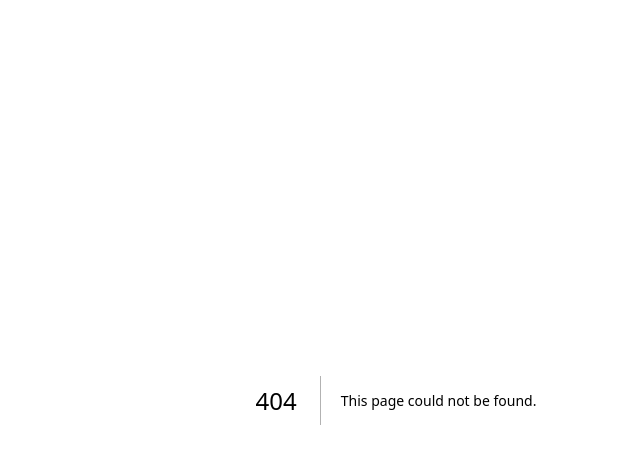
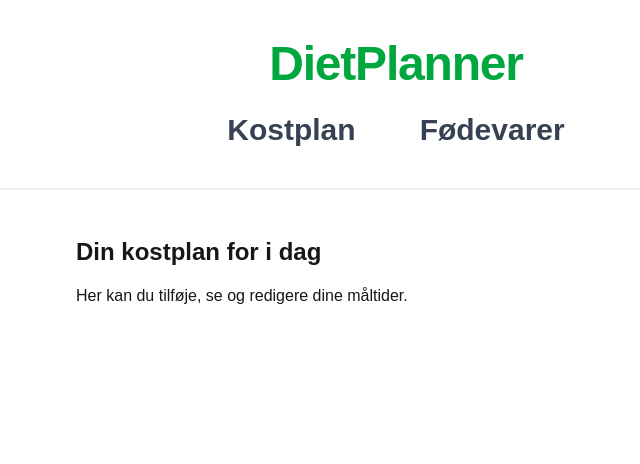
Before and after one commit to Nikolajkng/DietPlanner, a Next.js app in the folder diet-planner/: page /MealPlanner in a window 1280 px wide. Before the commit this address had no page. Shown: the top 464 px of the page, without its empty margins (244-884 px from the left). Built offline with nearby package versions, Linux system fonts and the light colour scheme.

Commit message:
created Navbar

```diff
--- /dev/null
+++ b/diet-planner/src/app/MealPlanner/page.tsx
@@ -0,0 +1,18 @@
+import React from "react";
+import Navbar from "../components/navbar";
+
+export default function MealPlanner() {
+  return (
+    <>
+      <Navbar />
+      <main className="max-w-2xl mx-auto p-4">
+        <h1 className="text-2xl font-bold mb-4">Din kostplan for i dag</h1>
+        {/* <DaySelector /> */}
+        {/* <NutrientSummary /> */}
+        {/* <MealList /> */}
+        {/* <AddMealModal /> */}
+        <p>Her kan du tilføje, se og redigere dine måltider.</p>
+      </main>
+    </>
+  );
+}
--- /dev/null
+++ b/diet-planner/src/app/components/navbar.tsx
@@ -0,0 +1,27 @@
+import Link from "next/link";
+
+export default function Navbar() {
+  return (
+    <nav className="w-full bg-white shadow mb-8">
+      <div className="max-w-3xl mx-auto flex flex-col items-center justify-center py-10">
+        <div className="text-5xl font-extrabold text-green-600 tracking-tight mb-6">
+          DietPlanner
+        </div>
+        <div className="flex gap-16">
+          <Link
+            href="/MealPlanner"
+            className="text-3xl text-gray-700 hover:text-green-600 font-semibold transition-colors"
+          >
+            Kostplan
+          </Link>
+          <Link
+            href="/Food"
+            className="text-3xl text-gray-700 hover:text-green-600 font-semibold transition-colors"
+          >
+            Fødevarer
+          </Link>
+        </div>
+      </div>
+    </nav>
+  );
+}
```
Also changed, not shown: 1 other file (tests, documents, lock files or other folders).
